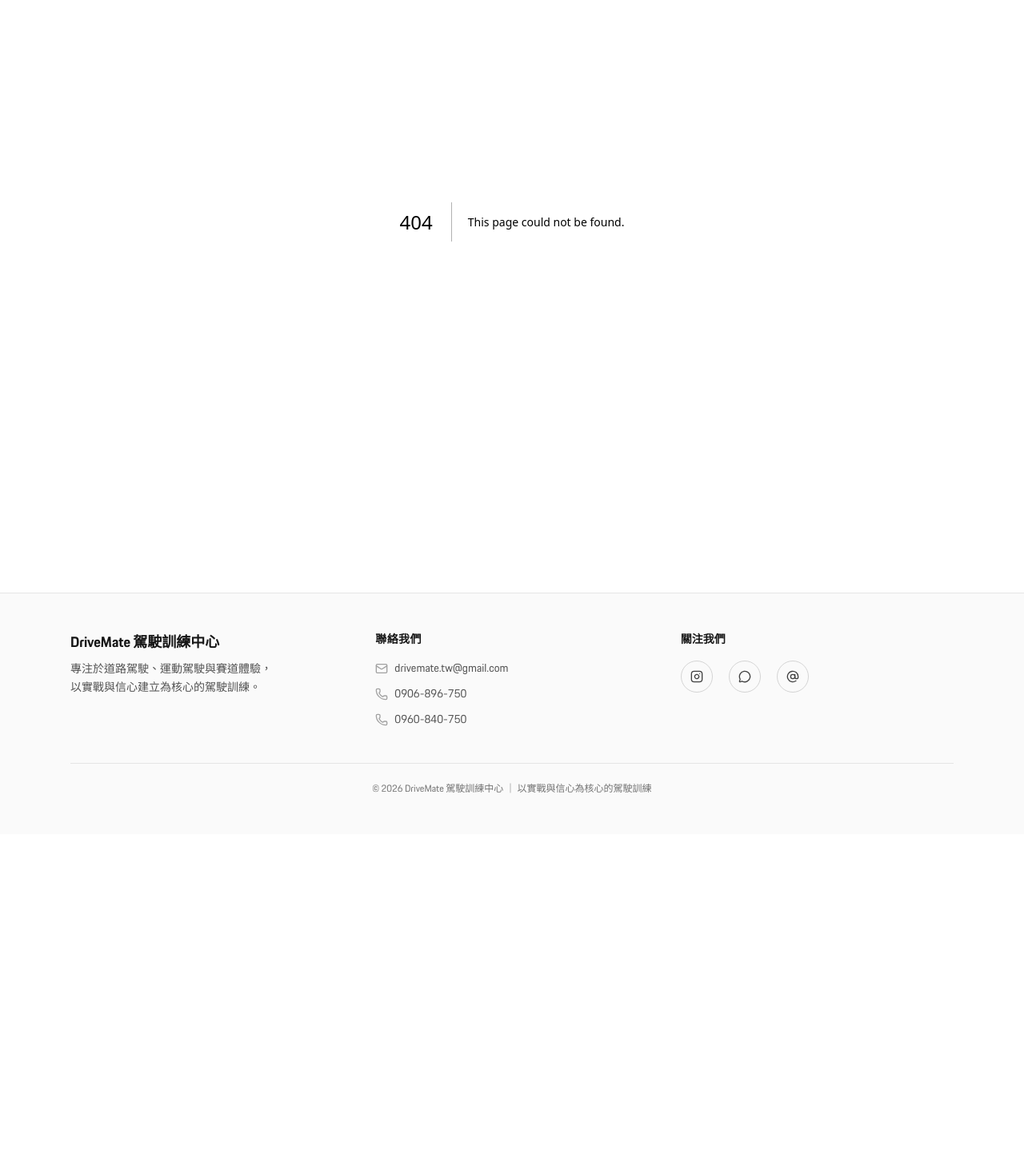
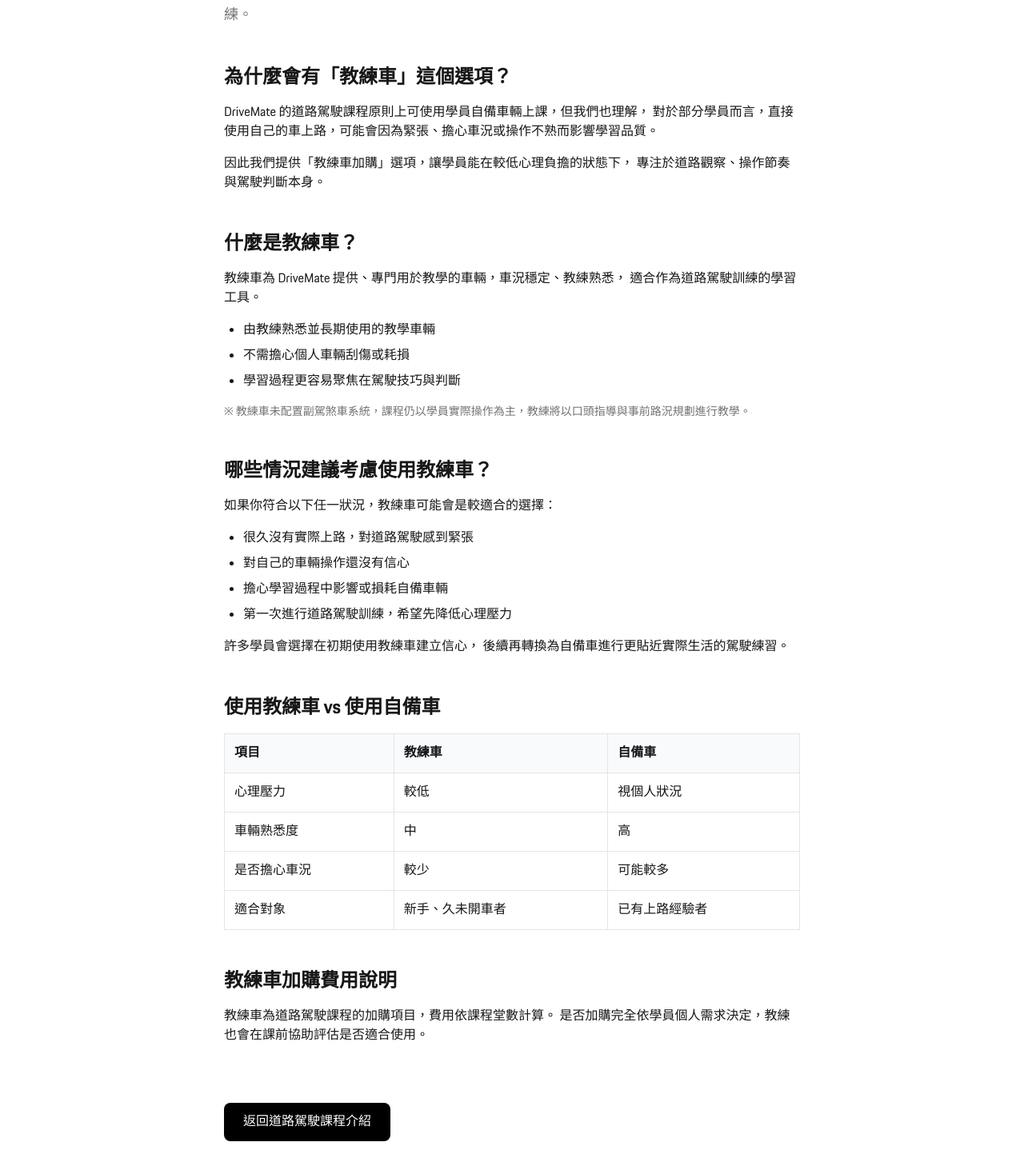
Before and after one commit to laurelke/drivemate-web, a Next.js app: page /courses/road-driving/instructor-car in a window 1280 px wide. Before the commit this address had no page. Shown: the part 187-1650 px from the top of the page at 80% size. Before the commit the page ends 1230 px from the top, so only its background shows below. Built offline with nearby package versions, Linux system fonts and the light colour scheme; a web font is replaced by a local one.

Commit message:
feat: unify course pages layout and design

```diff
--- /dev/null
+++ b/app/courses/road-driving/instructor-car/page.tsx
@@ -0,0 +1,135 @@
+export const metadata = {
+  title: '教練車加購說明｜道路駕駛課程使用教練車是否適合你？',
+  description:
+    'DriveMate 道路駕駛課程提供教練車加購選項，協助新手或久未開車的學員，在較低心理壓力的情況下進行道路駕駛學習，了解什麼情況適合選擇教練車。',
+  alternates: {
+    canonical: 'https://drivemate-tw.com/courses/road-driving/instructor-car',
+  },
+}
+
+export default function InstructorCarPage() {
+  return (
+    <main className="mx-auto max-w-3xl px-6 py-12 space-y-12">
+      {/* ================= H1 ================= */}
+      <section className="space-y-4">
+        <h1 className="text-3xl font-bold tracking-tight">
+          教練車加購說明
+        </h1>
+        <p className="text-lg text-muted-foreground">
+          教練車是什麼？什麼情況下建議選擇？這一頁幫你判斷是否適合使用教練車進行道路駕駛訓練。
+        </p>
+      </section>
+
+      {/* ================= 為什麼有教練車 ================= */}
+      <section className="space-y-4">
+        <h2 className="text-2xl font-semibold">
+          為什麼會有「教練車」這個選項？
+        </h2>
+        <p>
+          DriveMate 的道路駕駛課程原則上可使用學員自備車輛上課，但我們也理解，
+          對於部分學員而言，直接使用自己的車上路，可能會因為緊張、擔心車況或操作不熟而影響學習品質。
+        </p>
+        <p>
+          因此我們提供「教練車加購」選項，讓學員能在較低心理負擔的狀態下，
+          專注於道路觀察、操作節奏與駕駛判斷本身。
+        </p>
+      </section>
+
+      {/* ================= 什麼是教練車 ================= */}
+      <section className="space-y-4">
+        <h2 className="text-2xl font-semibold">什麼是教練車？</h2>
+        <p>
+          教練車為 DriveMate 提供、專門用於教學的車輛，車況穩定、教練熟悉，
+          適合作為道路駕駛訓練的學習工具。
+        </p>
+        <ul className="list-disc pl-6 space-y-2">
+          <li>由教練熟悉並長期使用的教學車輛</li>
+          <li>不需擔心個人車輛刮傷或耗損</li>
+          <li>學習過程更容易聚焦在駕駛技巧與判斷</li>
+        </ul>
+        <p className="text-sm text-muted-foreground">
+          ※ 教練車未配置副駕煞車系統，課程仍以學員實際操作為主，教練將以口頭指導與事前路況規劃進行教學。
+        </p>
+      </section>
+
+      {/* ================= 適合誰 ================= */}
+      <section className="space-y-4">
+        <h2 className="text-2xl font-semibold">
+          哪些情況建議考慮使用教練車？
+        </h2>
+        <p>如果你符合以下任一狀況，教練車可能會是較適合的選擇：</p>
+        <ul className="list-disc pl-6 space-y-2">
+          <li>很久沒有實際上路，對道路駕駛感到緊張</li>
+          <li>對自己的車輛操作還沒有信心</li>
+          <li>擔心學習過程中影響或損耗自備車輛</li>
+          <li>第一次進行道路駕駛訓練，希望先降低心理壓力</li>
+        </ul>
+        <p>
+          許多學員會選擇在初期使用教練車建立信心，
+          後續再轉換為自備車進行更貼近實際生活的駕駛練習。
+        </p>
+      </section>
+
+      {/* ================= 比較表 ================= */}
+      <section className="space-y-4">
+        <h2 className="text-2xl font-semibold">
+          使用教練車 vs 使用自備車
+        </h2>
+        <div className="overflow-x-auto">
+          <table className="w-full border border-gray-200 text-left">
+            <thead className="bg-gray-50">
+              <tr>
+                <th className="p-3 border">項目</th>
+                <th className="p-3 border">教練車</th>
+                <th className="p-3 border">自備車</th>
+              </tr>
+            </thead>
+            <tbody>
+              <tr>
+                <td className="p-3 border">心理壓力</td>
+                <td className="p-3 border">較低</td>
+                <td className="p-3 border">視個人狀況</td>
+              </tr>
+              <tr>
+                <td className="p-3 border">車輛熟悉度</td>
+                <td className="p-3 border">中</td>
+                <td className="p-3 border">高</td>
+              </tr>
+              <tr>
+                <td className="p-3 border">是否擔心車況</td>
+                <td className="p-3 border">較少</td>
+                <td className="p-3 border">可能較多</td>
+              </tr>
+              <tr>
+                <td className="p-3 border">適合對象</td>
+                <td className="p-3 border">新手、久未開車者</td>
+                <td className="p-3 border">已有上路經驗者</td>
+              </tr>
+            </tbody>
+          </table>
+        </div>
+      </section>
+
+      {/* ================= 費用說明 ================= */}
+      <section className="space-y-4">
+        <h2 className="text-2xl font-semibold">
+          教練車加購費用說明
+        </h2>
+        <p>
+          教練車為道路駕駛課程的加購項目，費用依課程堂數計算。
+          是否加購完全依學員個人需求決定，教練也會在課前協助評估是否適合使用。
+        </p>
+      </section>
+
+      {/* ================= CTA ================= */}
+      <section className="pt-6">
+        <a
+          href="/courses/road-driving"
+          className="inline-block rounded-md bg-black px-6 py-3 text-white text-base font-medium hover:bg-gray-800 transition"
+        >
+          返回道路駕駛課程介紹
+        </a>
+      </section>
+    </main>
+  )
+}
```
